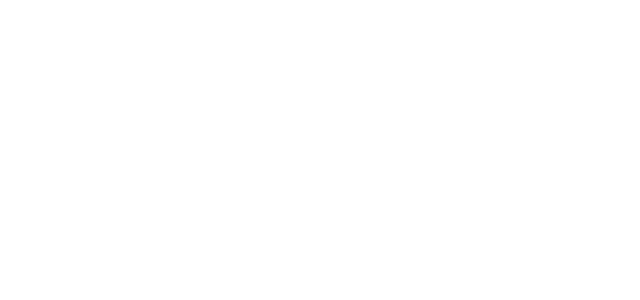
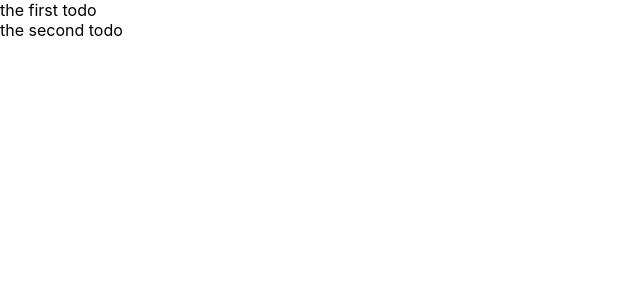
Before and after one commit to Chris-Lee-LEECH3/day10-todo, a React (Create React App) app in the folder my-app/: page / in a window 1280 px wide. Shown: the top 300 px of the page, without its empty margins (0-640 px from the left). Built offline with nearby package versions, Linux system fonts and the light colour scheme.

Commit message:
feat: update for the ToDoGroup, ToItem

```diff
--- a/my-app/src/App.js
+++ b/my-app/src/App.js
@@ -1,8 +1,44 @@
+import { createContext, useContext, useReducer } from "react";
 import "./App.css";
 
+export const initState = [
+  { id: 1, text: "the first todo", done: false },
+  { id: 2, text: "the second todo", done: false },
+];
+
+export const TodoContext = createContext();
+
+const TodoGroup = () => {
+  const { state, dispatch } = useContext(TodoContext);
+  return (
+    <div>
+      {state.map((todo, index) => (
+        <TodoItem key={todo.id} todo={todo} index={index} />
+      ))}
+    </div>
+  );
+}
+
+const TodoItem = ({ todo }) => {
+  return (
+    <div>
+      {todo.text}
+    </div>
+  );
+}
+
+export const todoReducer = (state, action) => {
+  return state;
+};
+
 function App() {
+  const [state, dispatch] = useReducer(todoReducer, initState);
+
   return (
     <div className="App">
+      <TodoContext.Provider value={{ state, dispatch }}>
+        <TodoGroup />
+      </TodoContext.Provider>
     </div>
   );
 }
```
